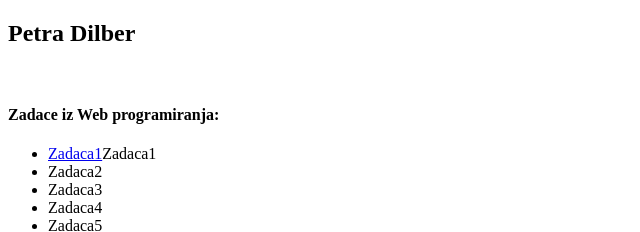
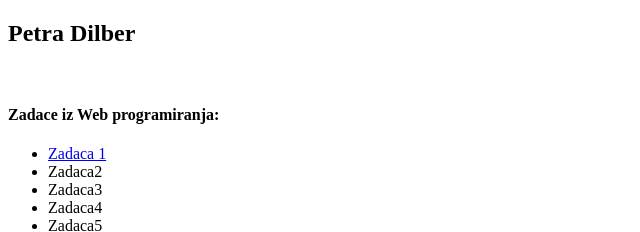
Before and after one commit to Petraa0207/wp_dilber_petra, a plain HTML site: page index.html in a window 1280 px wide. Shown: the top 232 px of the page, 0-640 px from the left. Drawn offline with Linux system fonts and the light colour scheme.

Commit message:
Update index.html

```diff
--- a/index.html
+++ b/index.html
@@ -10,7 +10,7 @@
     <br>
     <h4>Zadace iz Web programiranja:</h4>
     <ul>
-        <li> <a href="Zadaca/Zadaca 1.HTML">Zadaca1</a>Zadaca1</li>
+        <li> <a href="Zadaca/Zadaca 1.HTML">Zadaca 1</a></li>
         <li>Zadaca2</li>
         <li>Zadaca3</li>
         <li>Zadaca4</li>
```
